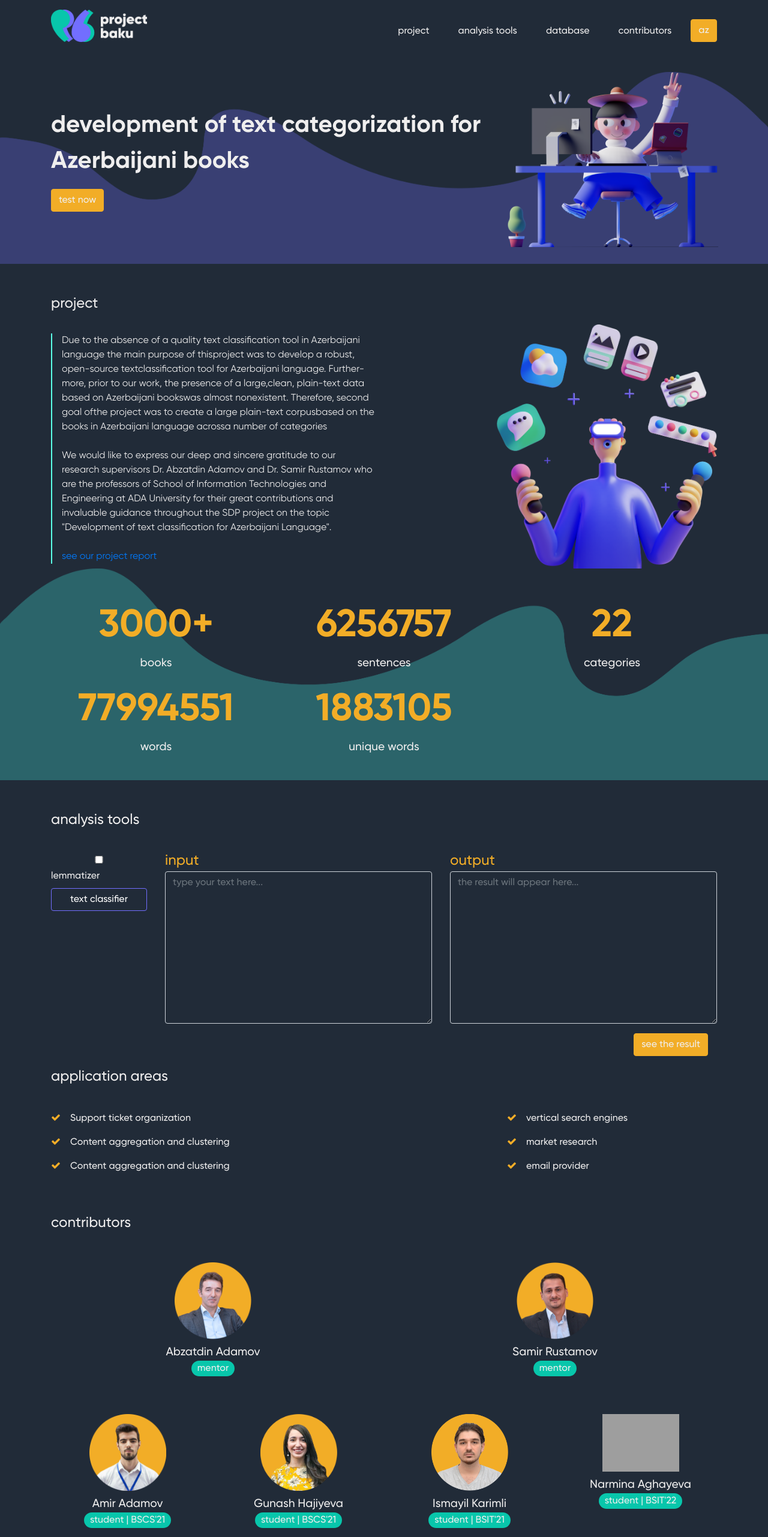
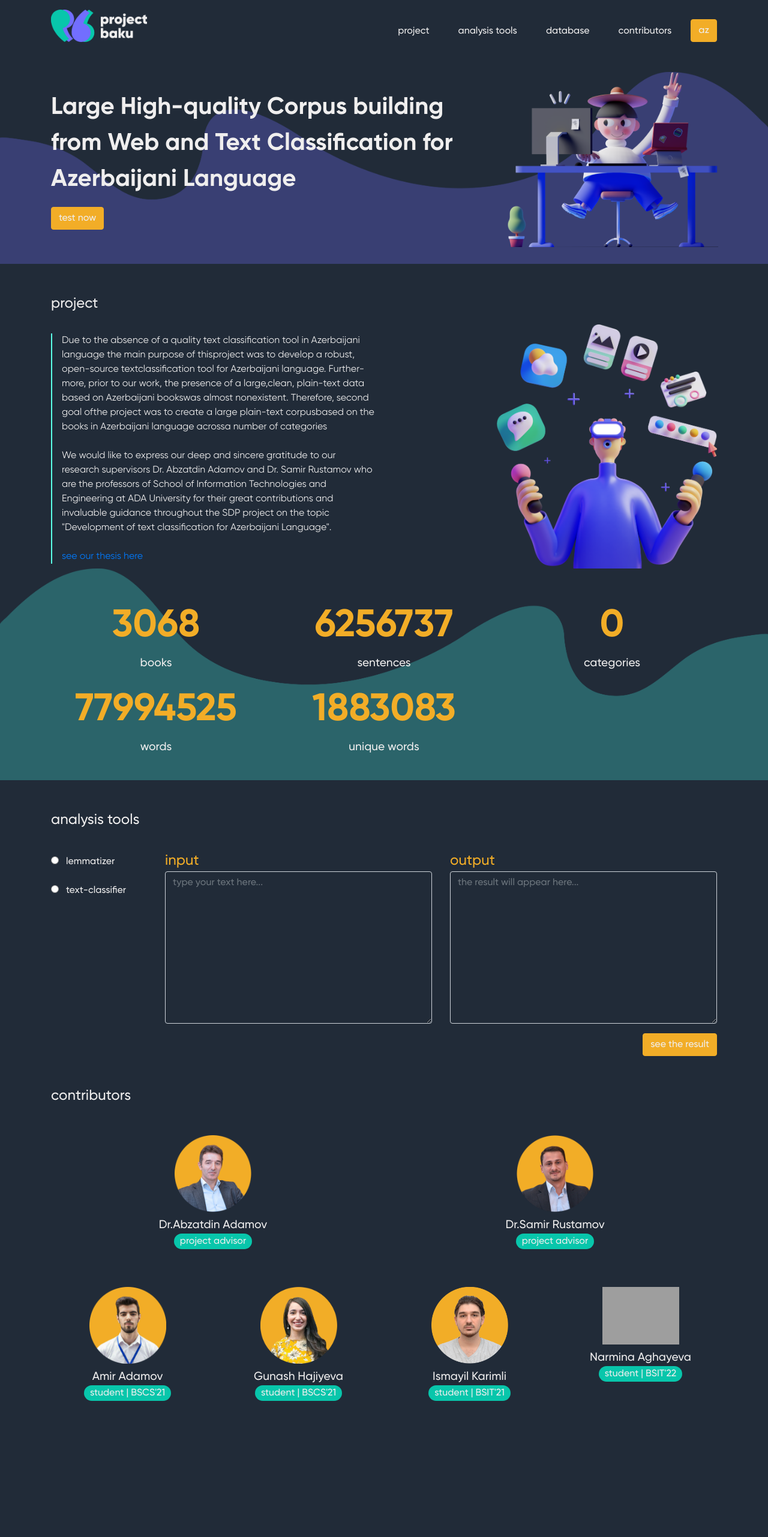
Before and after one commit to amiradamov/BakuProject, a Flask app: page / in a window 1280 px wide. Shown: the whole page at 60% size. After the commit the page ends 2336 px from the top, so only its background shows below. Run offline with Flask 2, Linux system fonts and the light colour scheme; parts of the project's set-up code (start-up, migrations or seed data) failed here and were passed over; some libraries are stand-ins or nearby versions; grey boxes are pictures that could not be loaded.

Commit message:
project files

```diff
--- a/app.py
+++ b/app.py
@@ -3,7 +3,7 @@ from example import example
 from naive_bayes_test import NBC
 from svm_classifier_test import SVMC
 from rnn_classifier_test import RNNC
-from random_forest_classifier_test import RFC
+#from random_forest_classifier_test import RFC
 from aznlp.azerbaijani_lemmatizer import AzerbaijaniLemmatizer
 from text_classification.sentence_cleaner import *
 from collections import Counter
@@ -14,8 +14,8 @@ svmc = SVMC()
 print('set up SVM classifier')
 rnnc = RNNC()
 print('set up RNN classifier')
-rfc = RFC()
-print('set up RF classifier')
+#rfc = RFC()
+#print('set up RF classifier')
 azl = AzerbaijaniLemmatizer()
 print('set up Lemmatizer')
 
@@ -35,23 +35,27 @@ def index_az():
 
 @app.route('/resp', methods=['POST'])
 def response():
-
+    print('here')
     outText = ""
     inText = request.args.get("q")
-    lematizer = request.args.get("lem")
-    classifier = request.args.get("class")
+    algorithms = request.args.get("alg")
+    print(inText)
+    print(algorithms)
+    #lematizer = request.args.get("lem")
+    #classifier = request.args.get("class")
 
-    if (lematizer == 'true'):
+    if (algorithms == 'lemmatizer'):
         print('LEMMATIZE')
+        print(inText)
         words = [word for word in inText.split()]
         print(words)
         words = clean_tokens_stopwords(words)
         outText = ' '.join(azl.lemmatize(words))
         print(outText)
-        #print('here')
         return outText
-
-    else:
+    elif (algorithms == 'text-classifier'):
+        print('CLASSIFY')
+        print(inText)
         arr = []
         nb_out = nbc.test(inText)
         rnn_out = rnnc.test(inText)
@@ -60,7 +64,7 @@ def response():
         arr.append(rnn_out)
         arr.append(svmc_out)
         outText = most_frequent(arr)
-        return outText
+        return 'Category: ' + outText
 
     # elif (classifier == "naive_bayes"):
     #     print('NB')
@@ -88,7 +92,9 @@ def response():
 
 
 if __name__ == "__main__":
-    app.run(debug=True)
+    from waitress import serve
+    serve(app, host="0.0.0.0", port=8080)
+#    app.run(debug=True)
 
 
 # @app.route('/response', methods=['POST'])
--- /dev/null
+++ b/note.txt
@@ -0,0 +1,2 @@
+pickle file for Random Forest was too large (19GB) there it was not uploaded for the demo
+pickles files were not uploaded to the repo because of their size
--- a/static/js/baku-ajax.js
+++ b/static/js/baku-ajax.js
@@ -11,12 +11,13 @@ function interact(inText, lemmatizer, classifier) {
   		// alert ("Browser does not support HTTP Request");
   		return;
   	}
-	var url="http://localhost:5000/resp";
+	console.log('something happened')
+	var url="http://34.89.155.242:8080/resp";
 	url=url+"?q="+inText;
-	url=url+"&lem="+lemmatizer;
-	url=url+"&class="+classifier;
+	url=url+"&alg="+lemmatizer;
+	//url=url+"&class="+classifier;
 	url=url+"&sid="+Math.random();
-	// alert(url);
+	//alert(url);
 	xmlHttp.onreadystatechange=stateChanged;
 	xmlHttp.open("POST",url,true);
 	xmlHttp.send(null);
--- a/static/js/script.js
+++ b/static/js/script.js
@@ -17,7 +17,7 @@ $(document).ready(function () {
   }, { offset: '100%' });
 
   $('#unique-words').waypoint(function () {
-    increment('unique-words', 3500191);
+    increment('unique-words', 1883105);
   }, { offset: '100%' });
 
   function increment(elem, finalVal) {
--- a/templates/index.html
+++ b/templates/index.html
@@ -34,7 +34,7 @@
         <a href="#"><img id="logo" src="static/assets/images/logo.png" alt=""></a>
       </div>
 
-      <div class="col-10 mt-3">
+      <div class="col-10 mt-2 mt-lg-3">
         <ul class="nav justify-content-end">
           <li class="nav-item d-none d-md-block align-self-center">
             <a class="nav-link" href="#project">project</a>
@@ -45,7 +45,8 @@
           </li>
 
           <li class="nav-item ml-3 d-none d-md-block">
-            <a class="nav-link" href="#database">database</a>
+            <a class="nav-link" href="https://mega.nz/folder/IsclzAgJ#qJzgtXzoOAMrydG0Wp81yQ"
+              target="_blank">database</a>
           </li>
 
           <li class="nav-item ml-3 d-none d-md-block">
@@ -64,13 +65,15 @@
   <!-- Banner -->
   <div id="banner" class="container-fluid mt-5">
     <div class="container">
-      <div class="row mt-3 mt-lg-0">
-        <div class="col-12 col-lg-8 text-center text-lg-left align-self-center">
-          <span class="banner-title">development of text categorization for Azerbaijani books</span><br>
+      <div class="row mt-3 mt-lg-0 justify-content-lg-between justify-content-center">
+        <div class="col-12 col-md-10 col-lg-8 text-center text-lg-left align-self-center">
+          <span class="banner-title">Large High-quality Corpus building from Web and Text
+            Classification for Azerbaijani Language</span><br>
           <a class="btn btn-secondary mt-3 btn-test justify-content-center" href="#analysis-tools">test now</a>
         </div>
         <div class="col-4 justify-content-end d-none d-lg-block">
           <img src="static/assets/images/banner.png" class="banner-image" alt="">
+        </div>
       </div>
     </div>
   </div>
@@ -103,7 +106,7 @@
             "Development of text classification for Azerbaijani Language".
           </span>
           <br><br>
-          <a href="">see our project report</a>
+          <a class="report" href="../static/assets/SDP_Final_Report.pdf" target="_blank">see our thesis here</a>
         </div>
       </div>
 
@@ -122,27 +125,27 @@
           <div class="row justify-content-center justify-content-lg-between">
 
             <div class="col-8 col-lg-4 justify-content-center mb-3 text-center">
-              <span class="statistics" id="books">3000+</span><br>
+              <span class="statistics" id="books">3068</span><br>
               <span class="names mb-2">books</span><br>
             </div>
 
             <div class="col-8 col-lg-4 justify-content-center mb-3 text-center">
-              <span class="statistics" id="sentences">6256757</span><br>
+              <span class="statistics" id="sentences">6256737</span><br>
               <span class="names mb-2">sentences</span><br>
             </div>
 
             <div class="col-8 col-lg-4 justify-content-center mb-3 text-center">
-              <span class="statistics" id="categories">22</span><br>
+              <span class="statistics" id="categories">0</span><br>
               <span class="names mb-2">categories</span><br>
             </div>
 
             <div class="col-8 col-lg-4 justify-content-center mb-3 text-center">
-              <span class="statistics" id="words">77994551</span><br>
+              <span class="statistics" id="words">77994525</span><br>
               <span class="names mb-2">words</span><br>
             </div>
 
             <div class="col-8 col-lg-4 justify-content-center mb-3 text-center">
-              <span class="statistics" id="unique-words">1883105</span><br>
+              <span class="statistics" id="unique-words">1883083</span><br>
               <span class="names mb-2">unique words</span><br>
             </div>
 
@@ -161,42 +164,57 @@
     <div class="row mt-3">
 
       <div class="col-12 col-lg-2">
-        <div class="input-group mt-4 d-flex flex-column">
+        <div class="input-group mt-4 d-flex flex-column justify-content-center">
           <form method="POST" action="/resp" name="bakuForm">
-            <input class="btn btn-secondary btn-lemmatizer mb-2 w-100" name="lemmatizer" id="lemmatizer" type="checkbox" > lemmatizer
-            <input class="btn btn-secondary btn-text-classifier mb-3 mt-2 w-100" name="text-classifier"id="text-classifier" type="button"
-              value="text classifier">
 
-          <div class="d-none text-center" id="algorithms">
+            <div class="algorithms mb-3">
+              <input type="radio" id="lemmatizer" name="algorithms" value="lemmatizer" class="mr-2">
+              <label for="lemmatizer">lemmatizer</label><br>
+            </div>
+
+            <div class="algorithms">
+              <input type="radio" id="text-classifier" name="algorithms" value="text-classifier" class="mr-2">
+              <label for="text-classifier">text-classifier</label><br>
+            </div>
+
+            <!-- <input class="btn btn-secondary btn-lemmatizer mb-2 w-100" name="lemmatizer" id="lemmatizer"
+              type="checkbox"> lemmatizer
+            <input class="btn btn-secondary btn-text-classifier mb-3 mt-2 w-100" name="text-classifier"
+              id="text-classifier" type="button" value="text classifier"> -->
+
+            <!-- <div class="d-none text-center" id="algorithms">
               <div class="form-check mb-2">
-              <input class="form-check-input" type="radio" name="exampleRadios" id="exampleRadios1" value="naive_bayes"
-                checked>
+                <input class="form-check-input" type="radio" name="exampleRadios" id="exampleRadios1"
+                  value="naive_bayes" checked>
                 <label class="form-check-label" for="exampleRadios1">
                   naive bayes
                 </label>
               </div>
 
               <div class="form-check mb-2">
-              <input class="form-check-input" type="radio" name="exampleRadios" id="exampleRadios2" value="neural_networks">
+                <input class="form-check-input" type="radio" name="exampleRadios" id="exampleRadios2"
+                  value="neural_networks">
                 <label class="form-check-label" for="exampleRadios2">
                   neural networks
                 </label>
               </div>
 
               <div class="form-check mb-2">
-              <input class="form-check-input" type="radio" name="exampleRadios" id="exampleRadios3" value="random_forest">
+                <input class="form-check-input" type="radio" name="exampleRadios" id="exampleRadios3"
+                  value="random_forest">
                 <label class="form-check-label" for="exampleRadios3">
                   random forest
                 </label>
               </div>
 
               <div class="form-check">
-              <input class="form-check-input" type="radio" name="exampleRadios" id="exampleRadios4" value="support_vector_machine">
+                <input class="form-check-input" type="radio" name="exampleRadios" id="exampleRadios4"
+                  value="support_vector_machine">
                 <label class="form-check-label" for="exampleRadios4">
                   support vector machine
                 </label>
               </div>
-          </div>
+            </div> -->
 
         </div>
       </div>
@@ -213,21 +231,17 @@
       <div class="col-12 col-lg-5">
         <div class="form-group mt-3">
           <span class="subtitle">output</span>
-            <div id="baku-output">
-            </div>
-
+          <div id="baku-output"></div>
           <textarea class="form-control" id="exampleFormControlTextarea2" rows="10"
-              placeholder="the result will appear here..." name="outText"></textarea>
+            placeholder="the result will appear here..." name="outText" readonly></textarea>
         </div>
         </form>
-
+      </div>
       <div class="col-12 d-flex justify-content-end">
-          <button class="btn btn-secondary btn-test" onclick="interact(document.bakuForm.inText.value, document.bakuForm.lemmatizer.checked, document.bakuForm.exampleRadios.value)">
+        <button class="btn btn-secondary btn-test"
+          onclick="interact(document.bakuForm.inText.value, document.bakuForm.algorithms.value)">
           see the result
         </button>
-
-        </div>
-
 
       </div>
 
@@ -236,7 +250,7 @@
   </div>
 
   <!-- Application Areas -->
-  <div class="container">
+  <!-- <div class="container">
     <span class="title">application areas</span>
     <div class="row mt-3">
       <div class="col-12 col-md-6 mt-4 d-flex flex-column">
@@ -251,7 +265,7 @@
         <span class="mb-3"><i class="fa fa-check mr-3" aria-hidden="true"></i>email provider</span>
       </div>
     </div>
-  </div>
+  </div> -->
 
 
   <!-- Contributors -->
@@ -272,8 +286,8 @@
             </div>
           </div>
 
-          <span class="names mb-lg-2">Abzatdin Adamov</span><br>
-          <span class="faculties">mentor</span>
+          <span class="names mb-lg-2">Dr.Abzatdin Adamov</span><br>
+          <span class="faculties">project advisor</span>
         </div>
 
         <div class="col-6 col-md-3 justify-content-center mb-3 text-center">
@@ -289,8 +303,8 @@
             </div>
           </div>
 
-          <span class="names mb-lg-2">Samir Rustamov</span><br>
-          <span class="faculties">mentor</span>
+          <span class="names mb-lg-2">Dr.Samir Rustamov</span><br>
+          <span class="faculties">project advisor</span>
         </div>
       </div>
 
```
Lines whose indentation alone changed are shown as unchanged.
